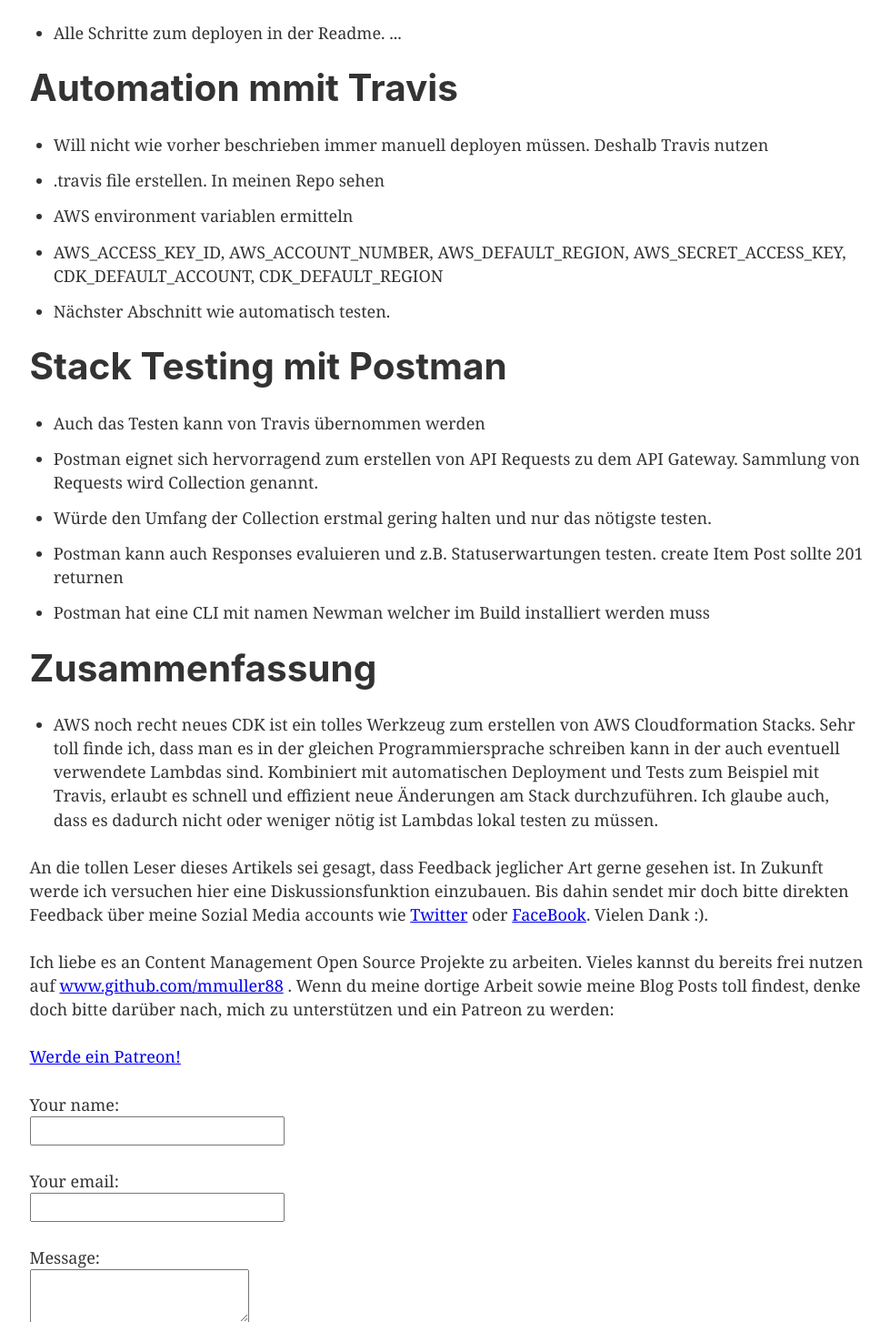
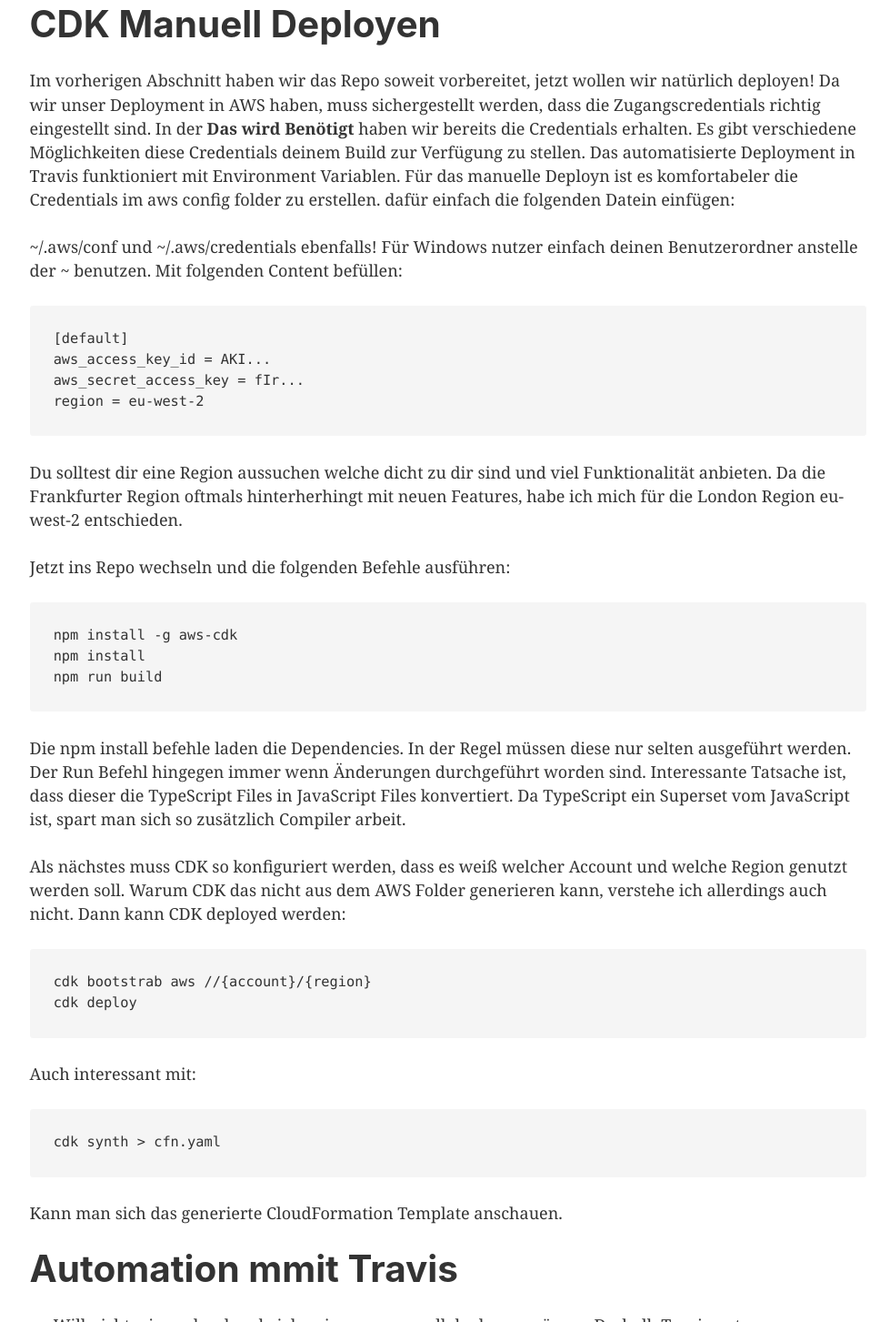
Before and after one commit to mmuller88/mmblog, a Gatsby site: page /cdk-example/ in a window 1280 px wide. Shown: the part 2287-3740 px from the top of the page at 91% size, without its empty margins (147-1126 px from the left). Built offline with nearby package versions, Linux system fonts and the light colour scheme; Gatsby itself is replaced by a stand-in of ours; some packages are replaced by stand-ins of ours; code samples lack their colours.

Commit message:
cdk example ger

````diff
--- a/content/cdk-example/index.md
+++ b/content/cdk-example/index.md
@@ -15,7 +15,7 @@ Für ein privates Projekt habe ich mich in den letzten Tagen an ein AWS CDK Exam
 Mein Beispiel Code ist natürlich hier [CDK Example Repo](https://github.com/mmuller88/cdk-example) einsehbar. In den nächsten Abschnitten werde ich kurz die einzelnen Schritte für die Repo Erstellung beschreiben.
 
 # Das wird Benötigt
-Klar wenn du AWS CDK ausprobieren möchtest, benötigst du einen AWS Account. Darüber hinaus brauchst du AWS CLI Credentials, welche es deiner Programmierumgebung erlauben Resourcen in deinem AWS Account zu nutzen. Üblicherweise erstellt man dafür einen [IAM User](https://docs.aws.amazon.com/de_de/IAM/latest/UserGuide/id_users_create.html#id_users_create_cliwpsapi).
+Klar wenn du AWS CDK ausprobieren möchtest, benötigst du einen AWS Account. Darüber hinaus brauchst du AWS CLI Credentials, welche es deiner Programmierumgebung erlauben Resourcen in deinem AWS Account zu nutzen. Üblicherweise erstellt man dafür einen [IAM User](https://docs.aws.amazon.com/de_de/IAM/latest/UserGuide/id_users_create.html#id_users_create_cliwpsapi). Wichtig dabei ist, dass du dir die Zugangscredentails also der die Access Key Id und der Secret Access Key gut abspeicherst. Diese werden nachher im Deploying benötigt.
 Das verwendete AWS Beispiel verwendet NPM als Package Manager. Das bedeutet es kümmert sich um die Dependencies wie zum Beispiel dem aws-cdk welches mit dem folgenden command installiert wird:
 
 ```
@@ -36,8 +36,43 @@ npm install uuid
 Auch muss der Code etwas angepasst werden, da sich die uuid mit den Versionen etwas geändert hat. Alternativ kann auch einfach aus meinem [publizierten GitHub Repo](https://github.com/mmuller88/cdk-example) kopiert werden. Im nächsten Abschnitt bringen wir dann das Beispiel zum laufen.
 
 # CDK Manuell Deployen
-* Alle Schritte zum deployen in der Readme.
-...
+Im vorherigen Abschnitt haben wir das Repo soweit vorbereitet, jetzt wollen wir natürlich deployen! Da wir unser Deployment in AWS haben, muss sichergestellt werden, dass die Zugangscredentials richtig eingestellt sind. In der **Das wird Benötigt** haben wir bereits die Credentials erhalten. Es gibt verschiedene Möglichkeiten diese Credentials deinem Build zur Verfügung zu stellen. Das automatisierte Deployment in Travis funktioniert mit Environment Variablen. Für das manuelle Deployn ist es komfortabeler die Credentials im aws config folder zu erstellen.  dafür einfach die folgenden Datein einfügen:
+
+~/.aws/conf und ~/.aws/credentials ebenfalls! Für Windows nutzer einfach deinen Benutzerordner anstelle der ~ benutzen. Mit folgenden Content befüllen:
+
+```
+[default]
+aws_access_key_id = AKI...
+aws_secret_access_key = fIr...
+region = eu-west-2
+```
+
+Du solltest dir eine Region aussuchen welche dicht zu dir sind und viel Funktionalität anbieten. Da die Frankfurter Region oftmals hinterherhingt mit neuen Features, habe ich mich für die London Region eu-west-2 entschieden.
+
+Jetzt ins Repo wechseln und die folgenden Befehle ausführen:
+
+```
+npm install -g aws-cdk
+npm install
+npm run build
+```
+
+Die npm install befehle laden die Dependencies. In der Regel müssen diese nur selten ausgeführt werden. Der Run Befehl hingegen immer wenn Änderungen durchgeführt worden sind. Interessante Tatsache ist, dass dieser die TypeScript Files in JavaScript Files konvertiert. Da TypeScript ein Superset vom JavaScript ist, spart man sich so zusätzlich Compiler arbeit.
+
+Als nächstes muss CDK so konfiguriert werden, dass es weiß welcher Account und welche Region genutzt werden soll. Warum CDK das nicht aus dem AWS Folder generieren kann, verstehe ich allerdings auch nicht. Dann kann CDK deployed werden:
+
+```
+cdk bootstrab aws //{account}/{region}
+cdk deploy
+```
+
+Auch interessant mit:
+
+```
+cdk synth > cfn.yaml
+```
+
+Kann man sich das generierte CloudFormation Template anschauen.
 
 # Automation mmit Travis
 * Will nicht wie vorher beschrieben immer manuell deployen müssen. Deshalb Travis nutzen
````
